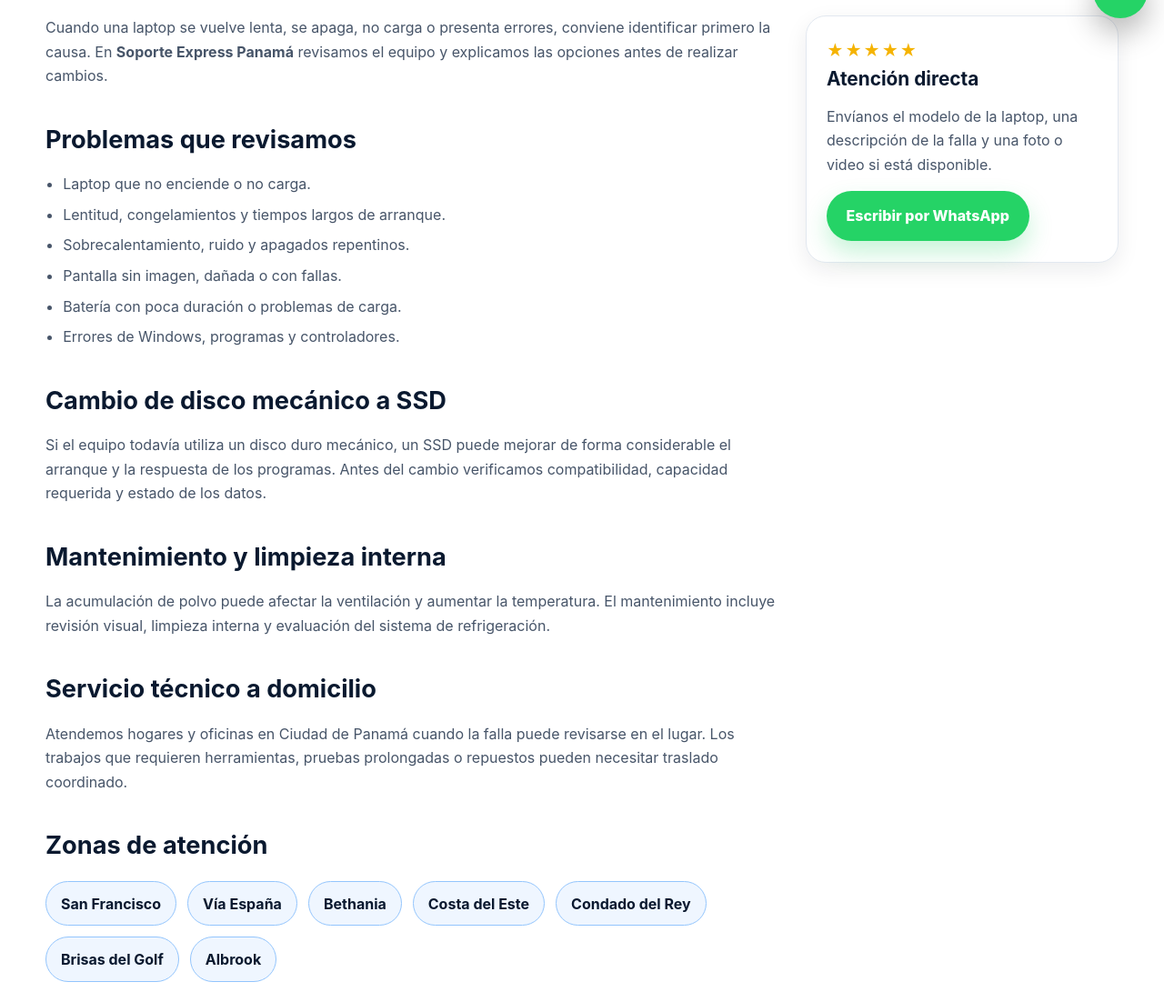
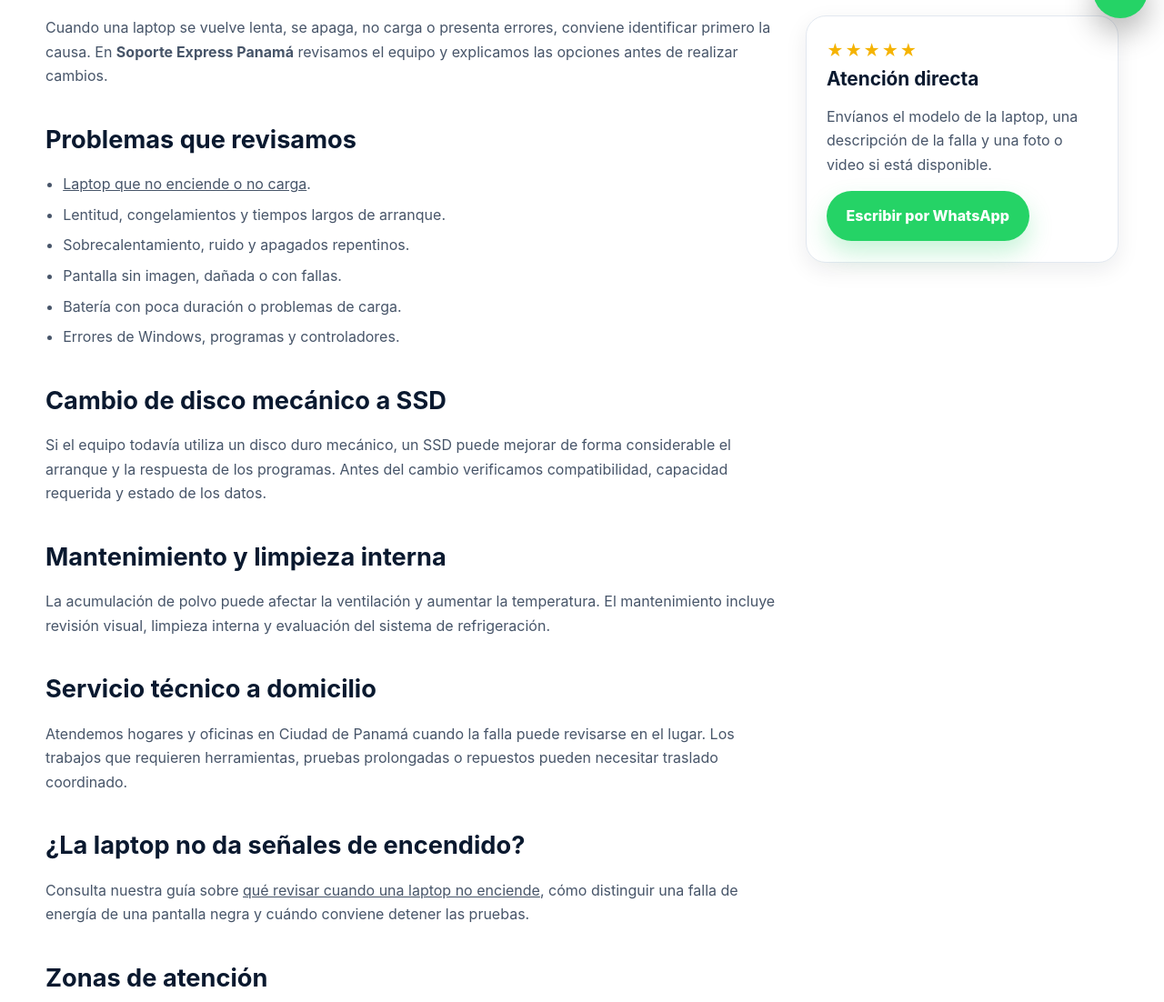
Before and after one commit to OSWALL007/soporte-express, a plain HTML site: page reparacion-laptops-panama.html in a window 1280 px wide. Shown: the part 762-1864 px from the top of the page at 91% size. Drawn offline with Linux system fonts and the light colour scheme.

Commit message:
Enlaza la guía desde reparación de laptops

```diff
--- a/reparacion-laptops-panama.html
+++ b/reparacion-laptops-panama.html
@@ -102,7 +102,7 @@
 
           <h2>Problemas que revisamos</h2>
           <ul>
-            <li>Laptop que no enciende o no carga.</li>
+            <li><a href="laptop-no-enciende-panama.html">Laptop que no enciende o no carga</a>.</li>
             <li>Lentitud, congelamientos y tiempos largos de arranque.</li>
             <li>Sobrecalentamiento, ruido y apagados repentinos.</li>
             <li>Pantalla sin imagen, dañada o con fallas.</li>
@@ -118,6 +118,9 @@
 
           <h2>Servicio técnico a domicilio</h2>
           <p>Atendemos hogares y oficinas en Ciudad de Panamá cuando la falla puede revisarse en el lugar. Los trabajos que requieren herramientas, pruebas prolongadas o repuestos pueden necesitar traslado coordinado.</p>
+
+          <h2>¿La laptop no da señales de encendido?</h2>
+          <p>Consulta nuestra guía sobre <a href="laptop-no-enciende-panama.html">qué revisar cuando una laptop no enciende</a>, cómo distinguir una falla de energía de una pantalla negra y cuándo conviene detener las pruebas.</p>
 
           <h2>Zonas de atención</h2>
           <div class="tags" style="margin-top:1rem">
```
